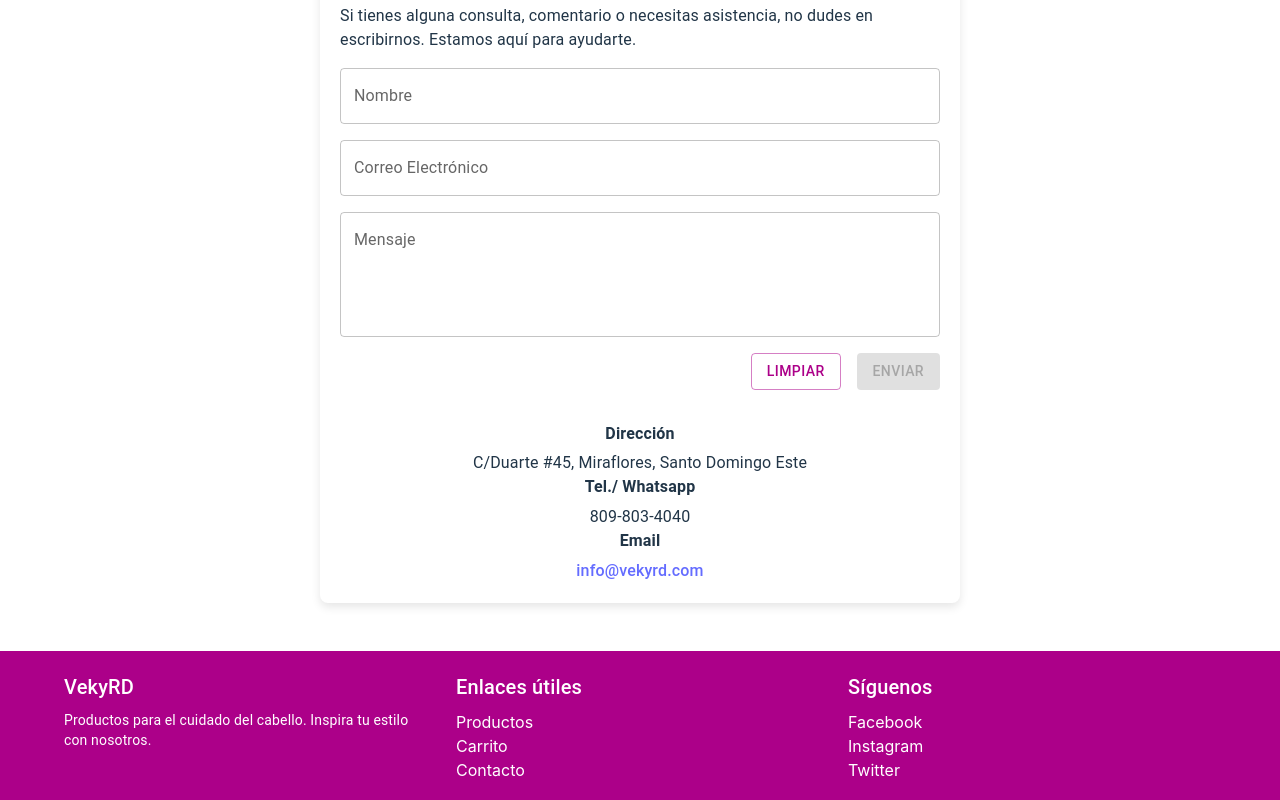
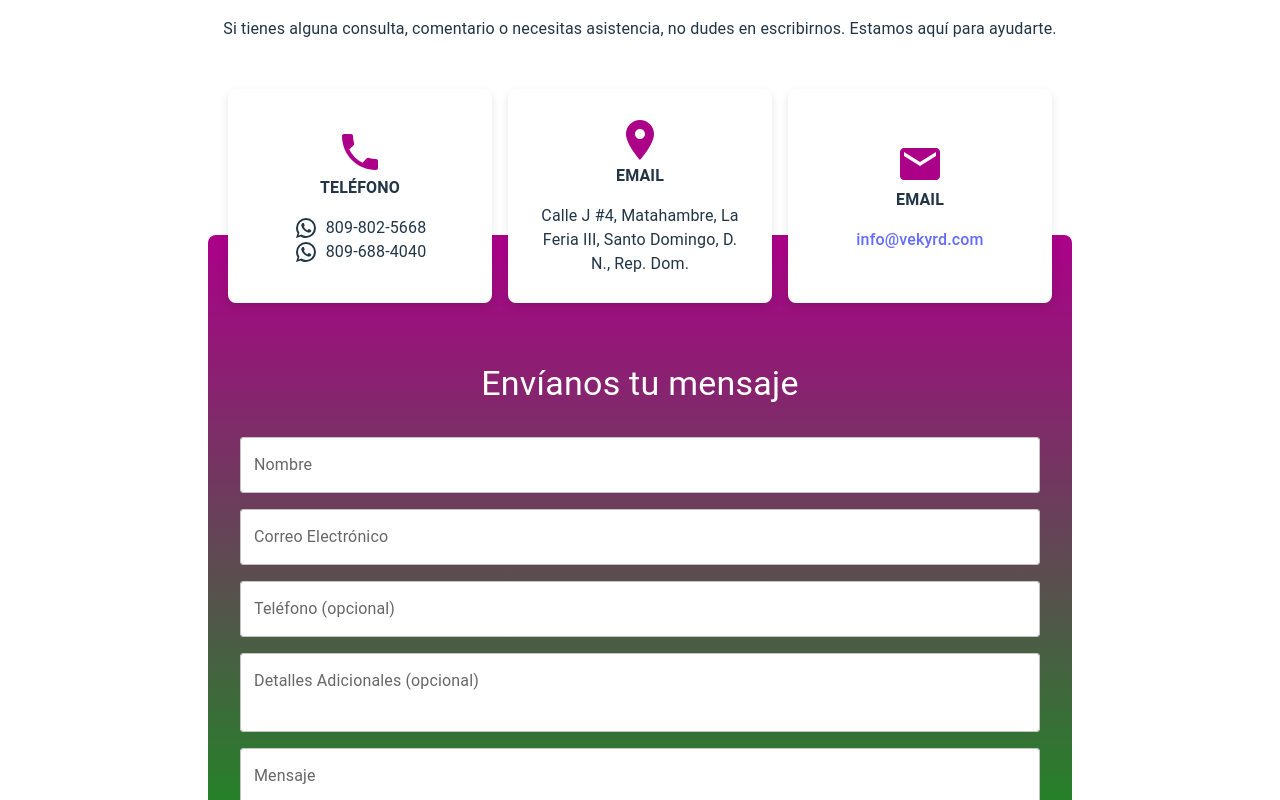
Before and after one commit to jorge0481rd/vekyrd-frontend, a React (Vite) app: page / in a window 1280 px wide. Shown: the part 1740-2540 px from the top of the page. Built offline with nearby package versions, Linux system fonts and the light colour scheme; no server answers; what ag-grid-community would draw is missing.

Commit message:
contactus

```diff
--- a/src/App.jsx
+++ b/src/App.jsx
@@ -73,7 +73,7 @@ const App = () => {
               path="/contactus"
               element={
                 <PageContainer>
-                  <PageHeader title="Contáctanos">
+                  <PageHeader>
                     <Box
                       sx={{
                         display: 'flex',
--- a/src/components/Footer/index.jsx
+++ b/src/components/Footer/index.jsx
@@ -54,7 +54,7 @@ const Footer = () => {
             </Typography>
             <Box>
               <Link
-                href="https://www.facebook.com"
+                href="https://www.facebook.com/profile.php?id=100064147778470"
                 target="_blank"
                 rel="noopener"
                 color="inherit"
@@ -65,24 +65,13 @@ const Footer = () => {
             </Box>
             <Box>
               <Link
-                href="https://www.instagram.com"
+                href="https://www.instagram.com/vekyrd/?hl=es"
                 target="_blank"
                 rel="noopener"
                 color="inherit"
                 underline="hover"
               >
                 Instagram
-              </Link>
-            </Box>
-            <Box>
-              <Link
-                href="https://www.twitter.com"
-                target="_blank"
-                rel="noopener"
-                color="inherit"
-                underline="hover"
-              >
-                Twitter
               </Link>
             </Box>
           </Grid>
--- a/src/components/shared/contact-info.jsx
+++ b/src/components/shared/contact-info.jsx
@@ -3,7 +3,9 @@ import { Link } from 'react-router-dom';
 
 const ContactInfo = () => {
   return (
-    <Box sx={{ marginTop: 4, textAlign: 'center', fontSize: '0.8rem' }}>
+    <Box
+      sx={{ marginTop: 4, textAlign: 'center', fontSize: '0.8rem', flex: 1 }}
+    >
       <Typography variant="body1" fontWeight={700} gutterBottom>
         Dirección
       </Typography>
--- /dev/null
+++ b/src/components/shared/contactus/contact-card.jsx
@@ -0,0 +1,43 @@
+import { Box, Typography } from '@mui/material';
+import PropTypes from 'prop-types';
+
+const ContactCard = ({ Icon, title, children }) => {
+  return (
+    <Box
+      sx={{
+        display: 'flex',
+        flexDirection: 'column',
+        alignItems: 'center',
+        justifyContent: 'center',
+        height: '150px',
+        width: '200px',
+        boxShadow: '0 4px 10px rgba(0, 0, 0, 0.1)',
+        borderRadius: '8px',
+        padding: '2rem',
+        backgroundColor: '#ffffff',
+      }}
+    >
+      {<Icon sx={{ color: 'primary.main', fontSize: '3rem' }} />}
+      <Typography
+        variant="body1"
+        sx={{
+          fontWeight: 700,
+          textAlign: 'center',
+          textTransform: 'uppercase',
+          marginBottom: '1rem',
+        }}
+      >
+        {title}
+      </Typography>
+      {children}
+    </Box>
+  );
+};
+
+ContactCard.propTypes = {
+  Icon: PropTypes.elementType,
+  title: PropTypes.string.isRequired,
+  children: PropTypes.node,
+};
+
+export default ContactCard;
--- a/src/pages/ContactUsPage.jsx
+++ b/src/pages/ContactUsPage.jsx
@@ -1,11 +1,19 @@
-import { Box, Button, TextField, Typography } from '@mui/material';
+import { Box, Button, Stack, TextField, Typography } from '@mui/material';
 import { useState } from 'react';
 import { apiSendContactUs } from '../api/api';
-import ContactInfo from '../components/shared/contact-info';
+import FacebookIcon from '@mui/icons-material/Facebook';
+import InstagramIcon from '@mui/icons-material/Instagram';
+import WhatsAppIcon from '@mui/icons-material/WhatsApp';
+import LocalPhoneIcon from '@mui/icons-material/LocalPhone';
+import LocationOnIcon from '@mui/icons-material/LocationOn';
+import EmailIcon from '@mui/icons-material/Email';
+import ContactCard from '../components/shared/contactus/contact-card';
 
 const ContactUsPage = () => {
   const [email, setEmail] = useState('');
   const [name, setName] = useState('');
+  const [phone, setPhone] = useState(''); // New state for phone number
+  const [additionalDetails, setAdditionalDetails] = useState(''); // New state for additional contact details
   const [message, setMessage] = useState('');
 
   const [successMessage, setSuccessMessage] = useState('');
@@ -15,6 +23,8 @@ const ContactUsPage = () => {
     const formData = {
       name,
       email,
+      phone,
+      additionalDetails,
       message,
     };
     apiSendContactUs(formData);
@@ -24,28 +34,94 @@ const ContactUsPage = () => {
     );
     setEmail('');
     setName('');
+    setPhone('');
+    setAdditionalDetails('');
     setMessage('');
   };
 
   return (
+    <Stack>
       <Box
-      sx={{
-        margin: '0 auto',
-        maxWidth: '600px',
-        padding: '20px',
-        backgroundColor: '#ffffff',
-        borderRadius: '8px',
-        boxShadow: '0 4px 10px rgba(0, 0, 0, 0.1)',
-      }}
+        id="contactus-container"
+        sx={{ display: 'flex', flexDirection: 'column', alignItems: 'center' }}
       >
-      <Typography variant="h5" gutterBottom>
-        Envíanos tu mensaje
+        <Typography variant="h3" gutterBottom>
+          Contáctanos
         </Typography>
         <Typography variant="body1" sx={{ marginBottom: 2 }}>
           Si tienes alguna consulta, comentario o necesitas asistencia, no dudes
           en escribirnos. Estamos aquí para ayudarte.
         </Typography>
-      <form onSubmit={handleSubmit}>
+        <Box
+          id="contact-info-cards"
+          sx={{
+            display: 'flex',
+            flexDirection: { xs: 'column', md: 'row' },
+            justifyContent: 'center',
+            alignItems: 'center',
+            gap: 2,
+            margin: '2rem',
+            zIndex: 1,
+          }}
+        >
+          <ContactCard Icon={LocalPhoneIcon} title="Teléfono">
+            <Typography
+              variant="body1"
+              sx={{
+                textAlign: 'center',
+                display: 'flex',
+                alignItems: 'center',
+                gap: 1,
+              }}
+            >
+              <WhatsAppIcon /> 809-802-5668
+            </Typography>
+            <Typography
+              variant="body1"
+              sx={{
+                textAlign: 'center',
+                display: 'flex',
+                alignItems: 'center',
+                gap: 1,
+              }}
+            >
+              <WhatsAppIcon /> 809-688-4040
+            </Typography>
+          </ContactCard>
+          <ContactCard Icon={LocationOnIcon} title="email">
+            <Typography variant="body1" textAlign={'center'}>
+              Calle J #4, Matahambre, La Feria III, Santo Domingo, D. N., Rep.
+              Dom.
+            </Typography>
+          </ContactCard>
+          <ContactCard Icon={EmailIcon} title="email">
+            <Typography variant="body1">
+              <a href="mailto:info@vekyrd.com">info@vekyrd.com</a>
+            </Typography>
+          </ContactCard>
+        </Box>
+
+        <Box
+          id="contact-form"
+          sx={{
+            background: (theme) =>
+              `linear-gradient(180deg, ${theme.palette.primary.main}, ${theme.palette.secondary.main})`,
+            color: 'white',
+            padding: '2rem',
+            borderRadius: '8px',
+            width: '100%',
+            maxWidth: '800px',
+            display: 'flex',
+            flexDirection: 'column',
+            alignItems: 'center',
+            transform: { xs: 'translateY(0)', md: 'translateY(-100px)' },
+            paddingTop: { xs: '2rem', md: '8rem' },
+          }}
+        >
+          <form>
+            <Typography variant="h4" gutterBottom textAlign={'center'} mb={4}>
+              Envíanos tu mensaje
+            </Typography>
             <TextField
               label="Nombre"
               name="name"
@@ -62,6 +138,26 @@ const ContactUsPage = () => {
               onChange={(e) => setEmail(e.target.value)}
               variant="outlined"
               fullWidth
+              sx={{ marginBottom: 2 }}
+            />
+            <TextField
+              label="Teléfono (opcional)"
+              name="phone"
+              value={phone}
+              onChange={(e) => setPhone(e.target.value)}
+              variant="outlined"
+              fullWidth
+              sx={{ marginBottom: 2 }}
+            />
+            <TextField
+              label="Detalles Adicionales (opcional)"
+              name="additionalDetails"
+              value={additionalDetails}
+              onChange={(e) => setAdditionalDetails(e.target.value)}
+              variant="outlined"
+              fullWidth
+              multiline
+              rows={2}
               sx={{ marginBottom: 2 }}
             />
             <TextField
@@ -84,22 +180,31 @@ const ContactUsPage = () => {
               <Button
                 type="button" // Use "button" to prevent form submission
                 variant="outlined"
-            onClick={handleSubmit}
+                color="#ffffff"
+                onClick={() => {
+                  setName('');
+                  setEmail('');
+                  setPhone('');
+                  setAdditionalDetails('');
+                  setMessage('');
+                  setSuccessMessage('');
+                }}
               >
                 Limpiar
               </Button>
               <Button
                 type="submit"
-            variant="contained"
-            color="primary"
+                variant="outlined"
+                color="#ffffff"
                 disabled={!name || !email || !message}
               >
                 Enviar
               </Button>
             </Box>
           </form>
-      <ContactInfo />
         </Box>
+      </Box>
+    </Stack>
   );
 };
 
--- a/src/pages/LoginPage.jsx
+++ b/src/pages/LoginPage.jsx
@@ -8,7 +8,7 @@ import PropTypes from 'prop-types';
 import { useAppContext } from '../context/AppContext';
 
 const LoginPage = () => {
-  const [username, setUsername] = useState('noelia');
+  const [username, setUsername] = useState('jorge02');
   const [password, setPassword] = useState('moreno81');
   const [error, setError] = useState(null);
 
--- a/src/pages/RegisterPage.jsx
+++ b/src/pages/RegisterPage.jsx
@@ -6,7 +6,7 @@ import PageContainer from '../components/PageContainer';
 import PageHeader from '../components/PageHeader';
 
 const RegisterPage = () => {
-  const [username, setUsername] = useState('jorge0481rd');
+  const [username, setUsername] = useState('jorge2');
   const [email, setEmail] = useState('jorge0481rd@gmail.com');
   const [password, setPassword] = useState('moreno81');
   const [error, setError] = useState(null);
```
Also changed, not shown: 2 other files (tests, documents, lock files or other folders). Lines whose indentation alone changed are shown as unchanged.
